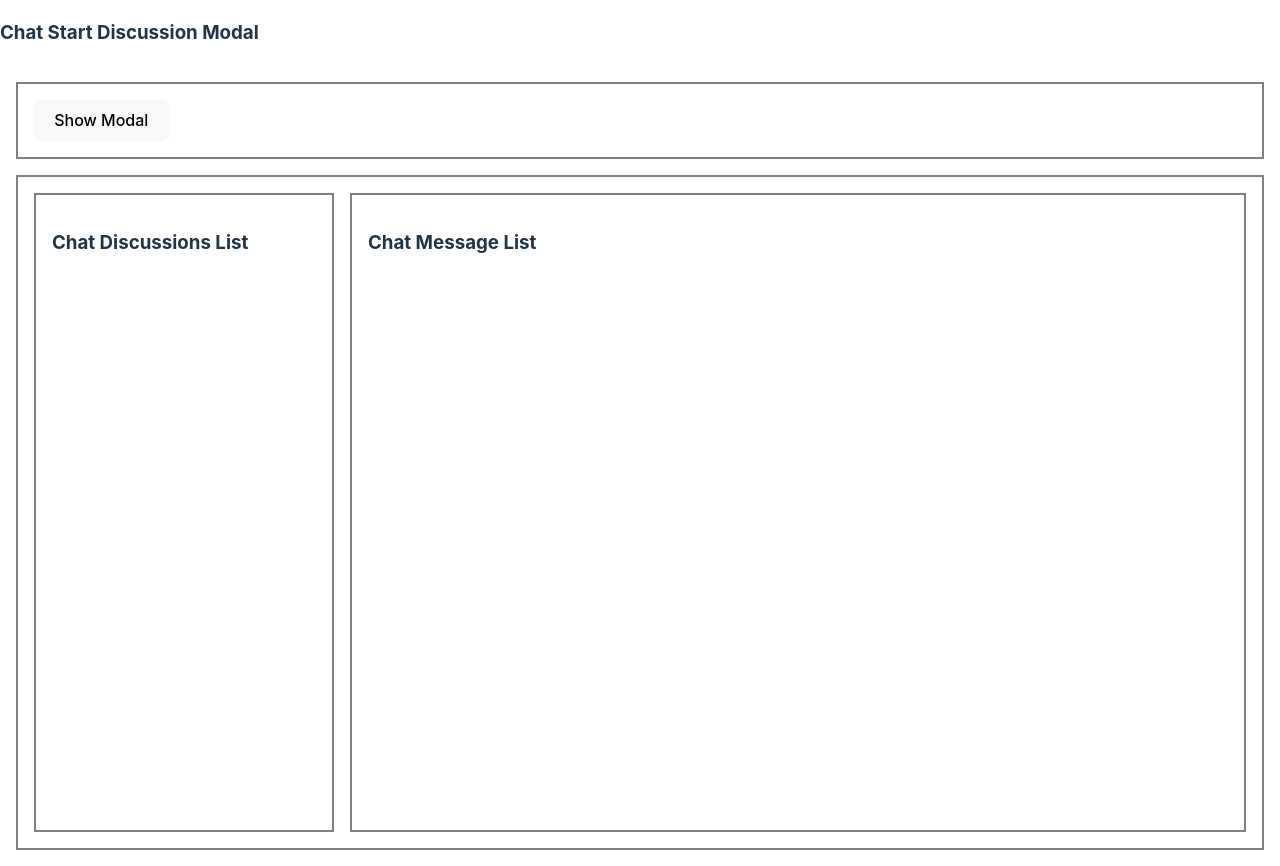
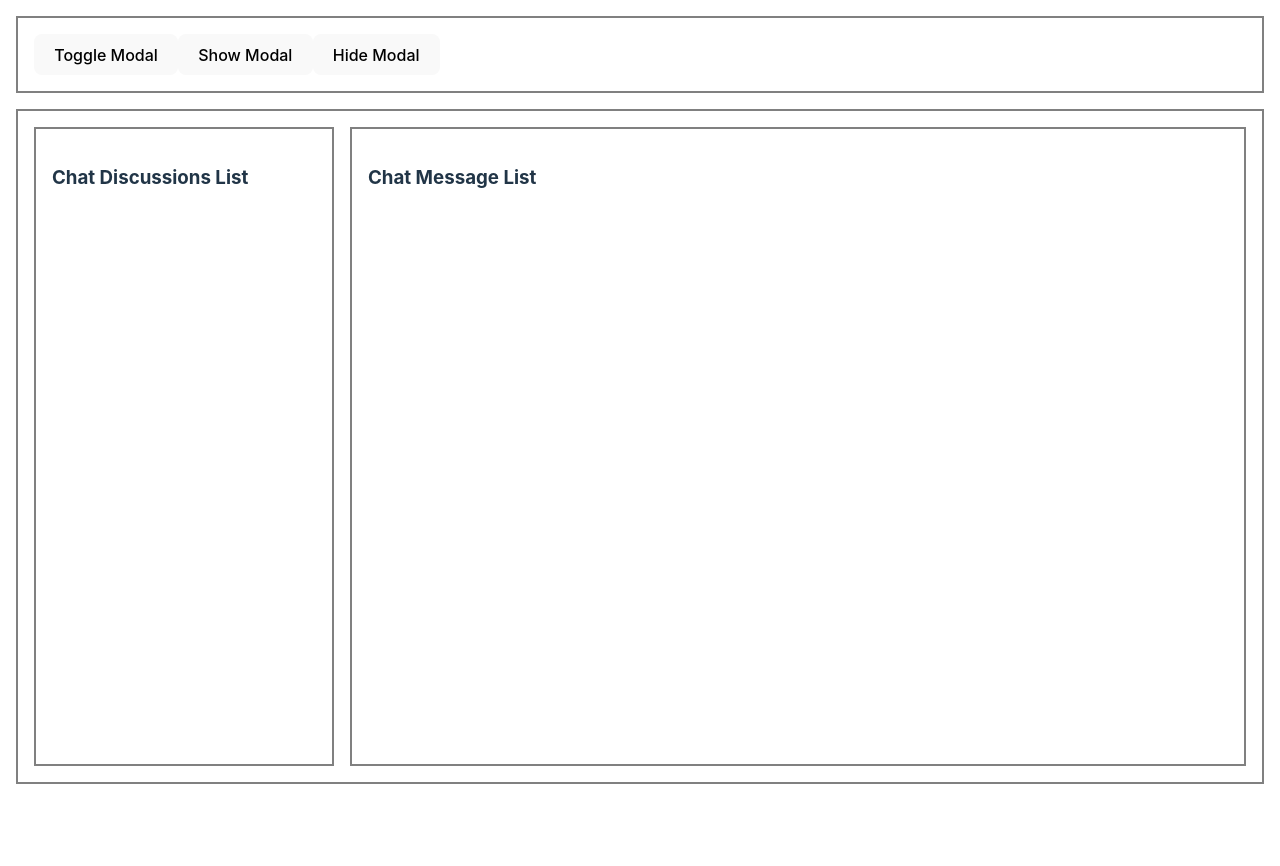
Before and after one commit to victorbln/INVAT_REACT, a React (Vite) app in the folder chat_app/: page / in a window 1280 px wide. After the commit the page ends 800 px from the top, so only its background shows below. Built offline with nearby package versions, Linux system fonts and the light colour scheme.

Commit message:
Modal functionality, open modal from chat controls

```diff
--- a/chat_app/src/App.css
+++ b/chat_app/src/App.css
@@ -56,3 +56,11 @@ body {
   flex-basis: 300px;
 }
 /* LAYOUT END */
+
+/* CHAT CONTROLS START */
+.chat-controls {
+}
+
+.chat-controls-btn {
+}
+/* CHAT CONTROLS END */
--- a/chat_app/src/App.jsx
+++ b/chat_app/src/App.jsx
@@ -7,14 +7,14 @@ import { ChatStartDiscussionModal } from "./components/chat-start-discussion-mod
 import { useState } from "react";
 
 function App() {
-  const [isModalVisible, setIsModalVisible] = useState(true);
+  const [isModalVisible, setIsModalVisible] = useState(false);
 
   return (
     <>
       {isModalVisible && <ChatStartDiscussionModal />}
 
       <ChatLayout
-        controls={<ChatControls />}
+        controls={<ChatControls setIsModalVisible={setIsModalVisible} />}
         aside={<ChatDiscussionsList />}
         main={<ChatMessageList />}
       />
--- a/chat_app/src/components/chat-controls.jsx
+++ b/chat_app/src/components/chat-controls.jsx
@@ -1,13 +1,32 @@
-export function ChatControls() {
+export function ChatControls({ setIsModalVisible }) {
   return (
-    <div>
+    <div className="chat-controls">
       <button
+        className="chat-controls-btn"
         onClick={() => {
-          setIsModalVisible(!isModalVisible);
+          setIsModalVisible((prev) => !prev);
+        }}
+      >
+        Toggle Modal
+      </button>
+
+      <button
+        className="chat-controls-btn"
+        onClick={() => {
+          setIsModalVisible((prev) => !prev);
         }}
       >
         Show Modal
       </button>
+
+      <button
+        className="chat-controls-btn"
+        onClick={() => {
+          setIsModalVisible((prev) => !prev);
+        }}
+      >
+        Hide Modal
+      </button>
     </div>
   );
 }
```
